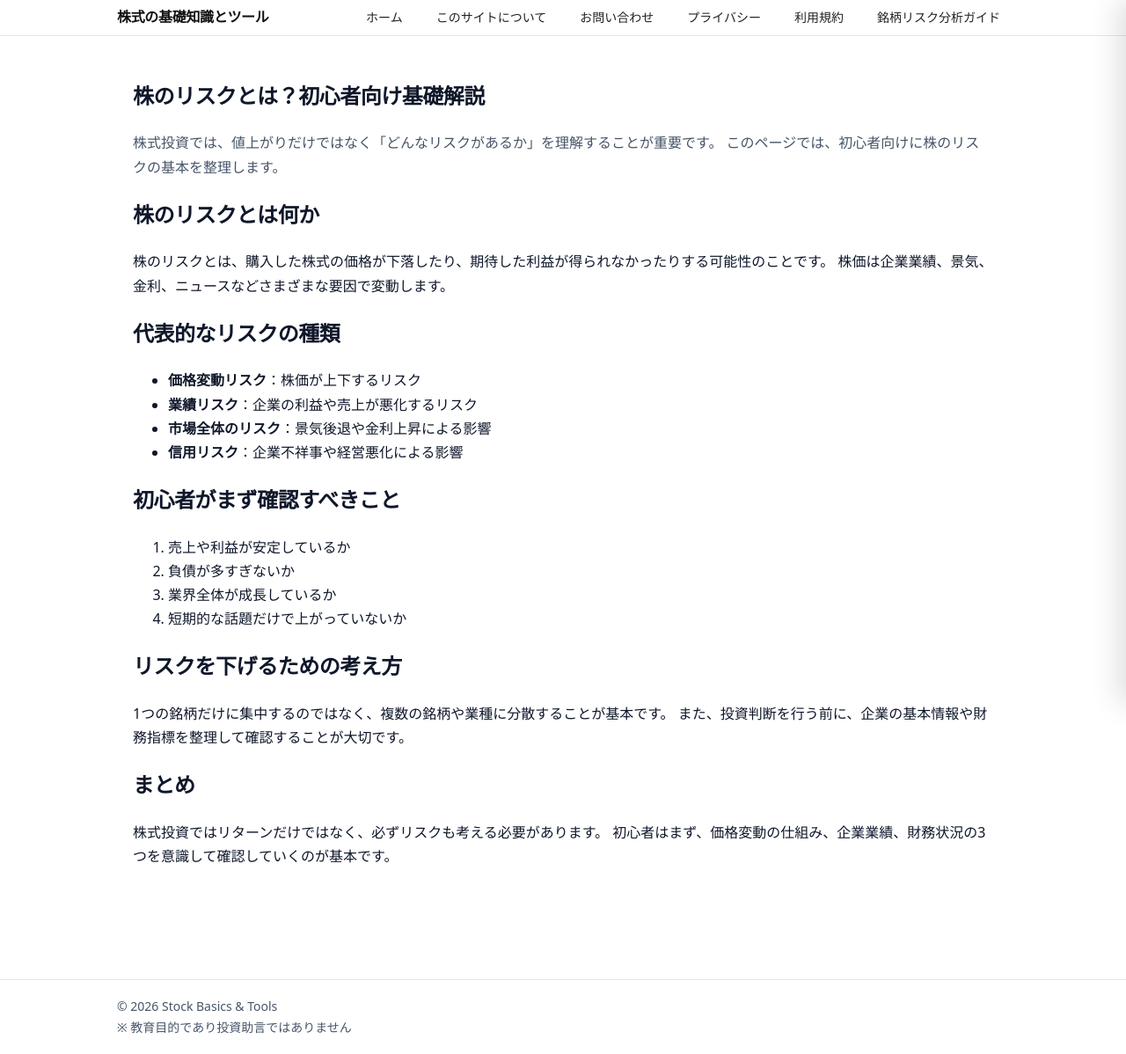
After one commit to kellyrenner15-del/p1, a Flask app: page /stock-risk-basics in a window 1280 px wide. The commit adds this page. Shown: the whole page at 88% size. Run offline with Flask 3, Linux system fonts and the light colour scheme.

Commit message:
"add stock risk basics card"

```diff
--- a/app.py
+++ b/app.py
@@ -41,6 +41,9 @@ def pbr_explained():
 def roe_explained():
     return render_template("roe_explained.html")
 
+@app.route("/stock-risk-basics")
+def stock_risk_basics():
+    return render_template("stock_risk_basics.html")
 # ------------------------
 # SEO 文件（全部放这里）
 # ------------------------
--- a/sitemap.xml
+++ b/sitemap.xml
@@ -34,4 +34,7 @@
 <url>
   <loc>https://wuelefo.com/roe-explained</loc>
 </url>
+ <url>
+  <loc>https://wuelefo.com/stock-risk-basics</loc>
+</url>
 </urlset>
--- a/templates/index.html
+++ b/templates/index.html
@@ -99,6 +99,12 @@
       <p class="muted">ご質問・ご意見はこちら。</p>
       <div class="price-foot">詳細を見る →</div>
     </a>
+  <a class="price-card" href="/stock-risk-basics">
+  <div class="price-badge alt3">投資</div>
+  <h2>株のリスクとは</h2>
+  <p class="muted">株式投資の基本的なリスクと確認ポイントを初心者向けに解説します。</p>
+  <div class="price-foot">詳細を見る →</div>
+</a>
   </div>
 
 </section>
--- /dev/null
+++ b/templates/stock_risk_basics.html
@@ -0,0 +1,56 @@
+{% extends "base.html" %}
+
+{% block title %}株のリスクとは？初心者向け基礎解説 | Wuelefo{% endblock %}
+{% block description %}株式投資におけるリスクの基本、初心者が気をつけるべきポイント、確認方法をわかりやすく解説します。{% endblock %}
+{% block canonical %}https://wuelefo.com/stock-risk-basics{% endblock %}
+{% block og_url %}https://wuelefo.com/stock-risk-basics{% endblock %}
+{% block og_title %}株のリスクとは？初心者向け基礎解説 | Wuelefo{% endblock %}
+{% block og_description %}株式投資におけるリスクの基本、初心者が気をつけるべきポイントを解説します。{% endblock %}
+
+{% block content %}
+<section class="page">
+  <div class="page-head">
+    <h1>株のリスクとは？初心者向け基礎解説</h1>
+    <p class="lead">
+      株式投資では、値上がりだけではなく「どんなリスクがあるか」を理解することが重要です。
+      このページでは、初心者向けに株のリスクの基本を整理します。
+    </p>
+  </div>
+
+  <div class="card-box">
+    <h2>株のリスクとは何か</h2>
+    <p>
+      株のリスクとは、購入した株式の価格が下落したり、期待した利益が得られなかったりする可能性のことです。
+      株価は企業業績、景気、金利、ニュースなどさまざまな要因で変動します。
+    </p>
+
+    <h2>代表的なリスクの種類</h2>
+    <ul class="list">
+      <li><strong>価格変動リスク</strong>：株価が上下するリスク</li>
+      <li><strong>業績リスク</strong>：企業の利益や売上が悪化するリスク</li>
+      <li><strong>市場全体のリスク</strong>：景気後退や金利上昇による影響</li>
+      <li><strong>信用リスク</strong>：企業不祥事や経営悪化による影響</li>
+    </ul>
+
+    <h2>初心者がまず確認すべきこと</h2>
+    <ol class="list">
+      <li>売上や利益が安定しているか</li>
+      <li>負債が多すぎないか</li>
+      <li>業界全体が成長しているか</li>
+      <li>短期的な話題だけで上がっていないか</li>
+    </ol>
+
+    <h2>リスクを下げるための考え方</h2>
+    <p>
+      1つの銘柄だけに集中するのではなく、複数の銘柄や業種に分散することが基本です。
+      また、投資判断を行う前に、企業の基本情報や財務指標を整理して確認することが大切です。
+    </p>
+
+    <h2>まとめ</h2>
+    <p>
+      株式投資ではリターンだけではなく、必ずリスクも考える必要があります。
+      初心者はまず、価格変動の仕組み、企業業績、財務状況の3つを意識して確認していくのが基本です。
+    </p>
+  </div>
+</section>
+{% endblock %}
```
